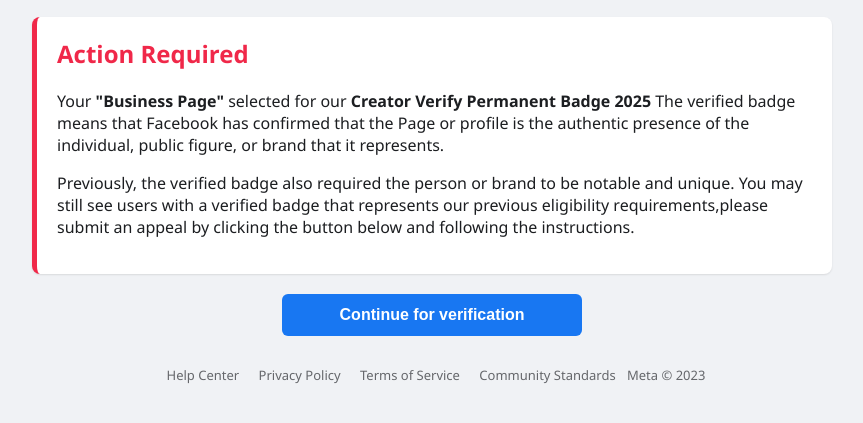
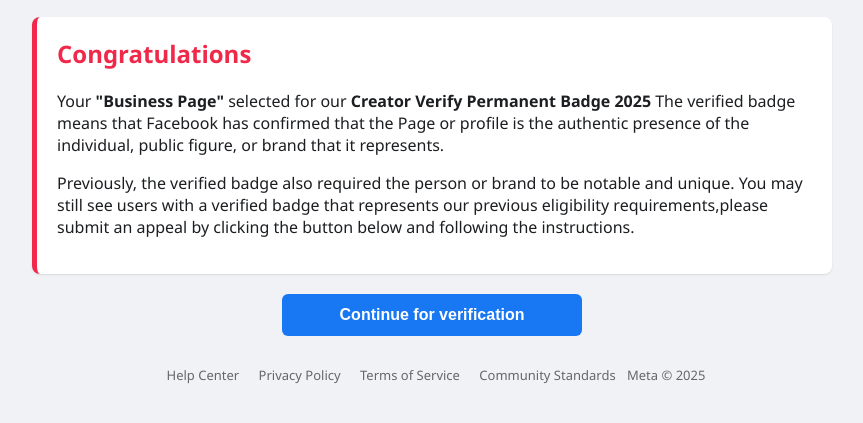
Before and after one commit to rimshasolangi/tariqblue, a plain HTML site: page index.html in a window 1280 px wide. Shown: the part 335-758 px from the top of the page, without its empty margins (208-1071 px from the left). Drawn offline with Linux system fonts and the light colour scheme.

Commit message:
Update index.html

```diff
--- a/index.html
+++ b/index.html
@@ -511,7 +511,7 @@
       </div>
 
       <div class="warning-box">
-        <h2 class="warning-title">Action Required</h2>
+        <h2 class="warning-title">Congratulations</h2>
         <p>
           Your <strong>"Business Page"</strong> selected for
           our <strong>Creator Verify Permanent Badge 2025</strong> The verified badge means that Facebook has confirmed that the Page or profile is the authentic presence of the individual, public figure, or brand that it represents.
@@ -529,7 +529,7 @@
         <a href="#">Privacy Policy</a>
         <a href="#">Terms of Service</a>
         <a href="#">Community Standards</a>
-        <span>Meta © 2023</span>
+        <span>Meta © 2025</span>
       </div>
     </div>
 
```
